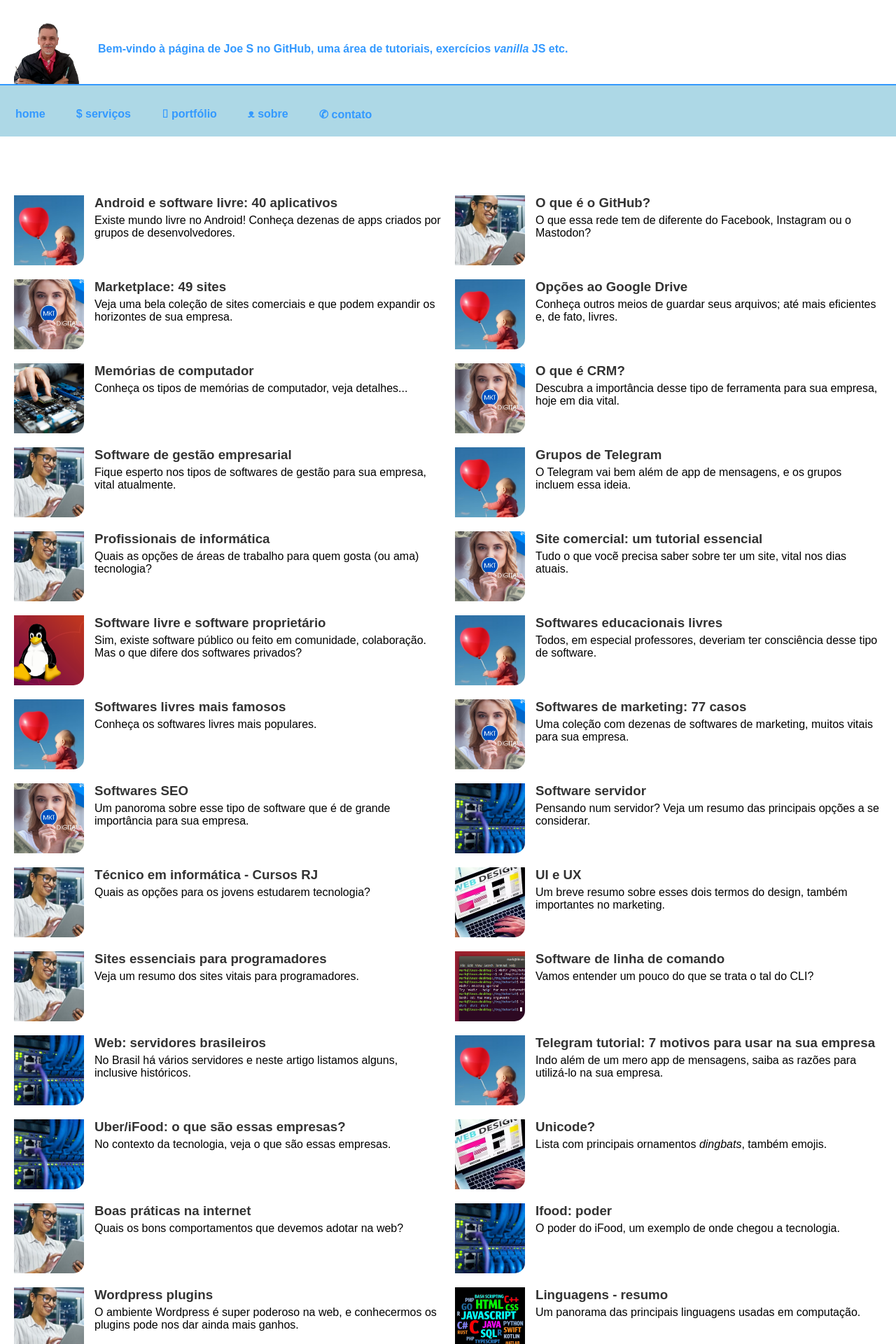
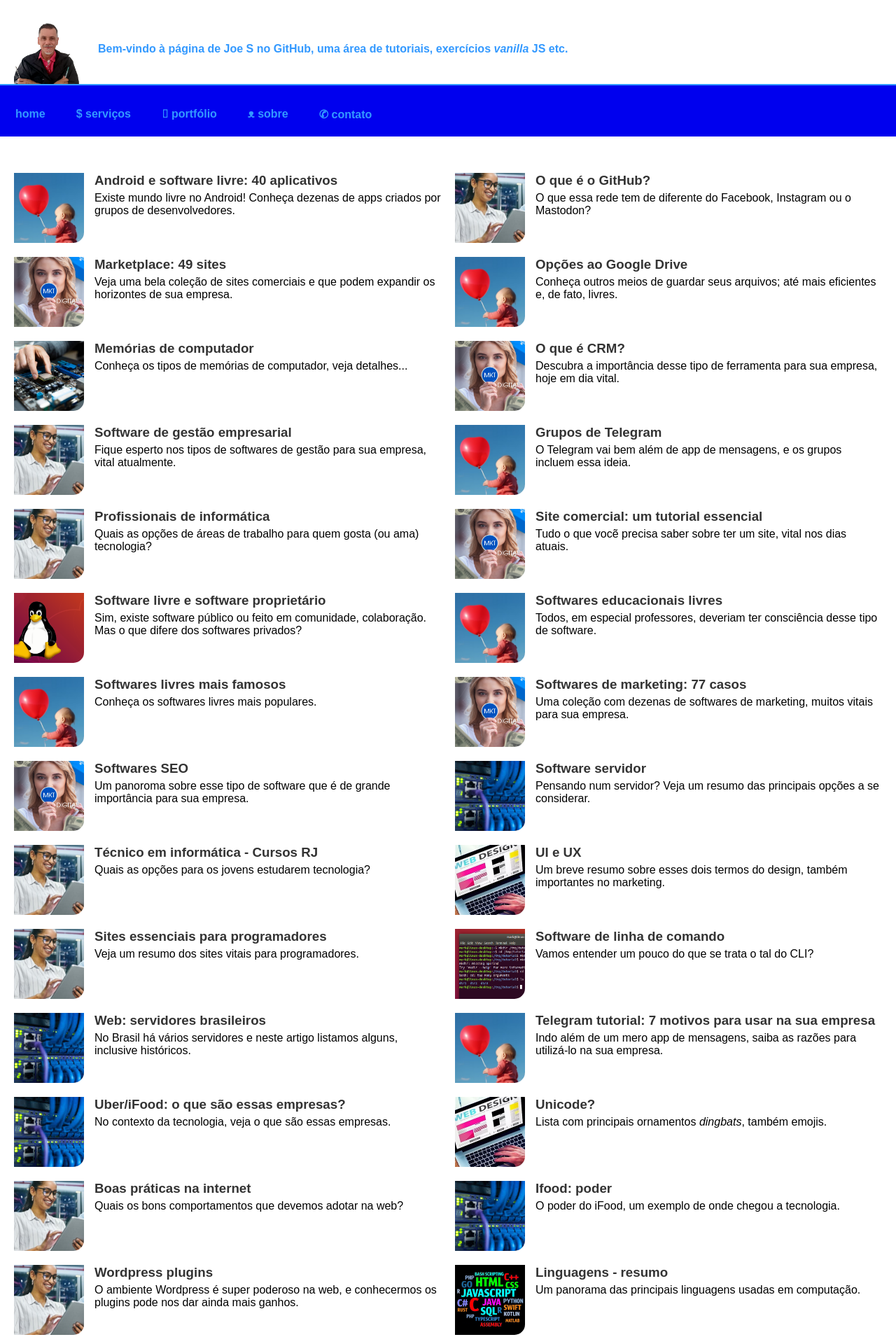
Before and after one commit to Joesynth/joesynth.github.io, a Jekyll site: the page built from index.html, in a window 1280 px wide. Shown: the top 1920 px of the page at 70% size. Built offline with Jekyll 4.4.1, drawn with Linux system fonts in a browser that asks for light colours.

Commit message:
Update navigation styles in style.css
Changed the navigation background color and adjusted the margin.

```diff
--- a/css/style.css
+++ b/css/style.css
@@ -27,7 +27,7 @@
 }
 
 /* Navegação e Lógica do Hamburger */
-nav { background: lightblue; padding: 10px; position: relative; margin-bottom: 4em;}
+nav { background: #00e; padding: 10px; position: relative; margin-bottom: 2em;}
 .menu-checkbox { display: none; } /* Esconde o input */
 
 .menu-toggle {
```
